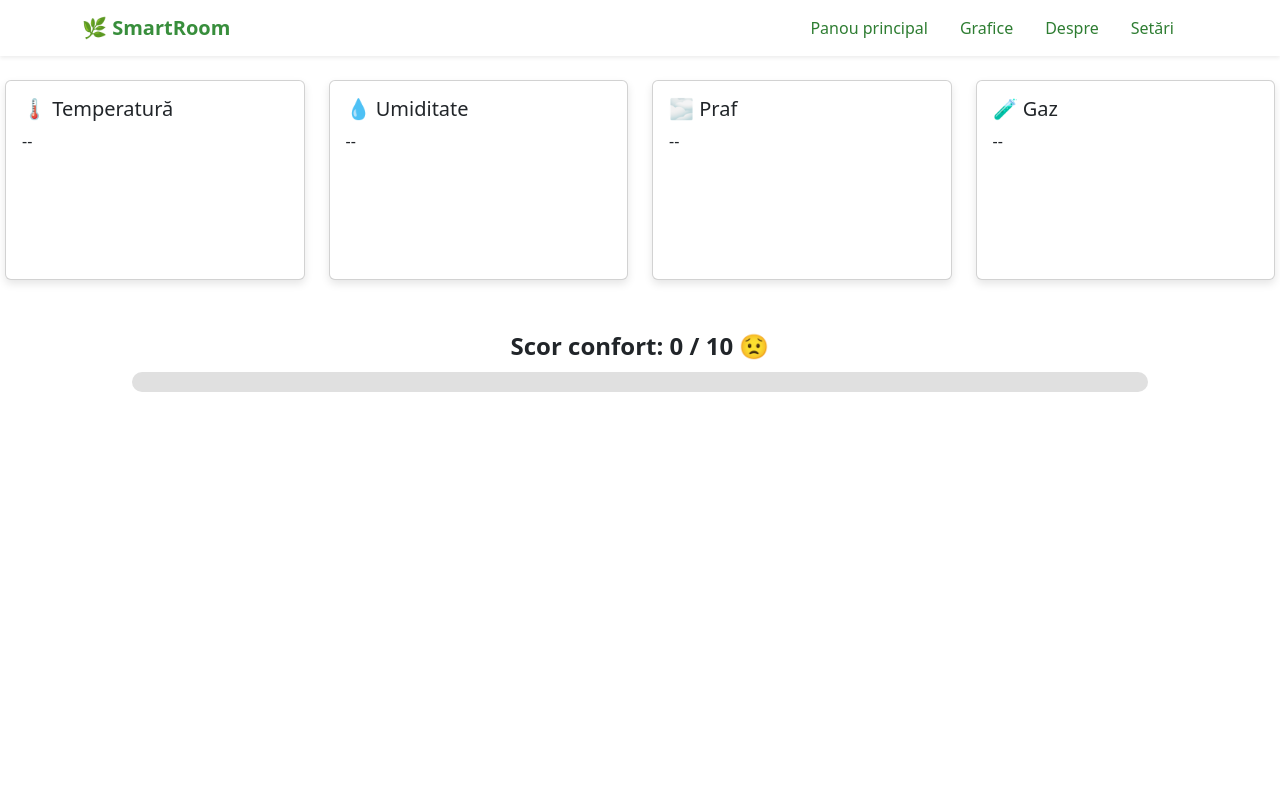
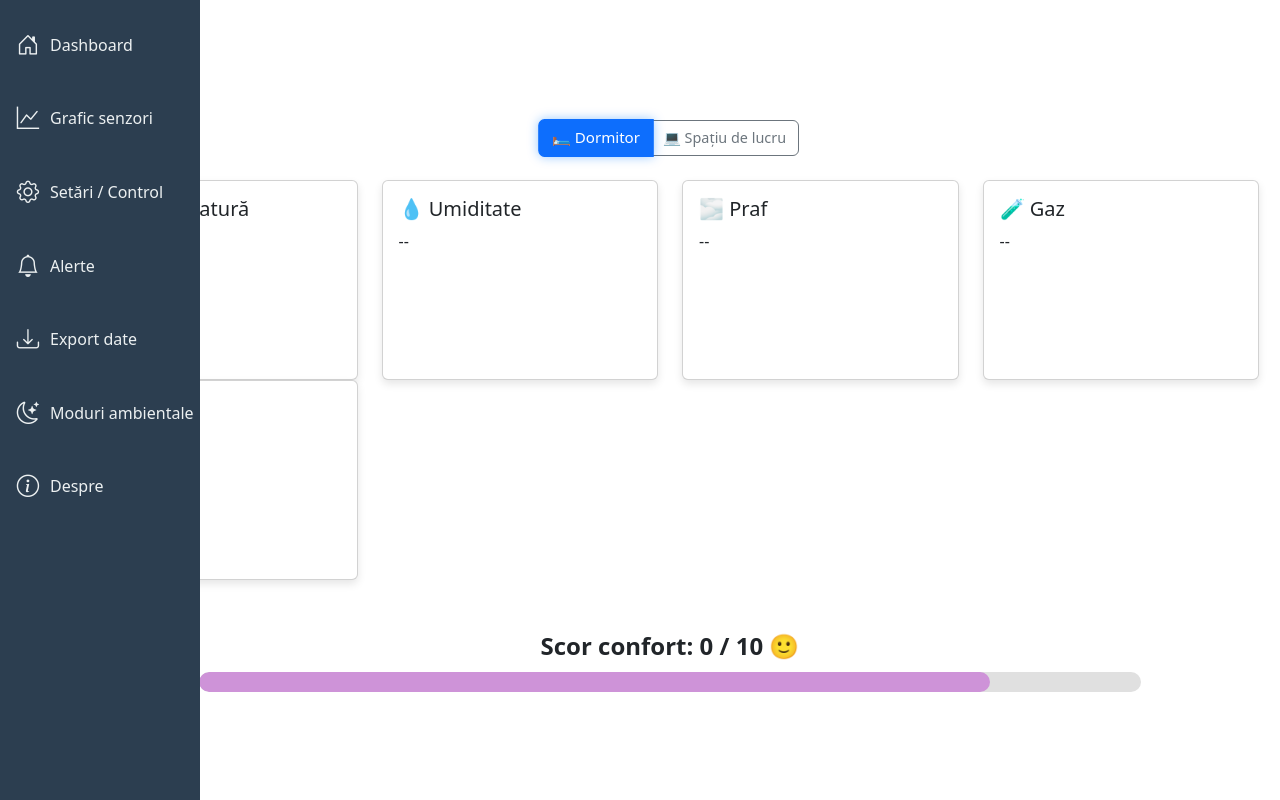
Before and after one commit to roxiexd7015/smartroom, a Flask app: page / in a window 1280 px wide. Run offline with Flask 3, Linux system fonts and the light colour scheme; data that the repository does not hold is empty; some libraries are stand-ins or nearby versions.

Commit message:
changed the menu appearance

```diff
--- a/app.py
+++ b/app.py
@@ -40,13 +40,12 @@ def receive_data():
         # Calculează scoruri parțiale
         score_temp = 10 if 20 <= temp <= 24 else (2 if temp < 18 or temp > 26 else 6)
         score_hum = 10 if 40 <= hum <= 60 else (2 if hum < 30 or hum > 70 else 6)
-        score_light = 10 if 100 <= light <= 500 else (3 if light < 50 or light > 800 else 6)
+        score_light = 10 if 300 <= light <= 500 else (3 if light < 150 or light > 800 else 6)
         score_dust = 10 if dust < 50 else (2 if dust > 150 else 6)
         score_gas = 10 if gas_resistance >= 30 else (2 if gas_resistance < 10 else 6)
 
         # Scor total rotunjit la 1 zecimală
-        comfort_score = round((score_temp + score_hum + score_light + score_dust + score_gas) / 5, 1)
-
+        comfort_score = round((score_temp + score_hum + score_dust + score_gas) / 4, 1)
 
         # Inserare date în tabelă (fără ID și timestamp - se generează automat)
         query = """
--- /dev/null
+++ b/static/css/sidebar.css
@@ -0,0 +1,88 @@
+.sidebar {
+  position: fixed;
+  top: 0;
+  left: 0;
+  height: 100vh;
+  width: 60px;
+  background-color: #2c3e50;
+  padding-top: 1rem;
+  transition: width 0.3s;
+  overflow-x: hidden;
+  z-index: 1000;
+}
+
+.sidebar:hover {
+  width: 200px;
+}
+
+.sidebar ul {
+  list-style-type: none;
+  padding: 0;
+  margin: 0;
+}
+
+.sidebar li {
+  margin-bottom: 1rem;
+}
+
+.sidebar a {
+  display: flex;
+  align-items: center;
+  text-decoration: none;
+  color: #ecf0f1;
+  padding: 0.75rem 1rem;
+  transition: background-color 0.2s, color 0.2s;
+}
+
+.sidebar a i {
+  font-size: 1.4rem;
+  margin-right: 10px;
+  min-width: 24px;
+  text-align: center;
+}
+
+.sidebar a span {
+  opacity: 0;
+  transition: opacity 0.2s ease;
+  white-space: nowrap;
+}
+
+.sidebar:hover a span {
+  opacity: 1;
+}
+
+.sidebar a:hover,
+.sidebar a.active {
+  background-color: #34495e;
+  color: #ffffff;
+  font-weight: bold;
+  border-left: 3px solid #1abc9c;
+}
+
+/* RESPONSIVE pentru ecrane mici */
+@media (max-width: 768px) {
+  .sidebar {
+    width: 100%;
+    height: auto;
+    position: relative;
+  }
+
+  .sidebar ul {
+    display: flex;
+    flex-direction: row;
+    justify-content: space-around;
+  }
+
+  .sidebar a {
+    justify-content: center;
+    padding: 0.5rem;
+  }
+
+  .sidebar a span {
+    display: none;
+  }
+
+  .content {
+    margin-left: 0 !important;
+  }
+}
--- a/static/css/styles.css
+++ b/static/css/styles.css
@@ -125,6 +125,12 @@ p {
 /* ========== BUTOANE ========== */
 .btn-group .btn {
   font-size: 0.9rem;
+  transition: all 0.3s ease;
+}
+
+.btn-group .btn.active {
+  box-shadow: 0 0 10px rgba(0, 123, 255, 0.4);
+  transform: scale(1.05);
 }
 
 .nav-arrow {
--- /dev/null
+++ b/templates/base.html
@@ -0,0 +1,25 @@
+<!DOCTYPE html>
+<html lang="ro">
+<head>
+  <meta charset="UTF-8">
+  <meta name="viewport" content="width=device-width, initial-scale=1.0">
+  <title>{% block title %}🌿 SmartRoom{% endblock %}</title>
+  <link rel="stylesheet" href="{{ url_for('static', filename='css/styles.css') }}">
+  <link rel="stylesheet" href="{{ url_for('static', filename='css/sidebar.css') }}">
+  <link href="https://cdn.jsdelivr.net/npm/bootstrap-icons@1.10.5/font/bootstrap-icons.css" rel="stylesheet">
+  <link href="https://cdn.jsdelivr.net/npm/bootstrap@5.3.0/dist/css/bootstrap.min.css" rel="stylesheet">
+  <link href="https://fonts.googleapis.com/css2?family=Poppins:wght@400;600&display=swap" rel="stylesheet">
+</head>
+<body>
+
+  {% include 'sidebar.html' %}
+
+  <div class="content" style="margin-left: 60px; padding: 1rem;">
+    {% block content %}
+    <!--continut pagina-->
+    {% endblock %}
+  </div>
+
+  <script src="https://cdn.jsdelivr.net/npm/bootstrap@5.3.0/dist/js/bootstrap.bundle.min.js"></script>
+</body>
+</html>
--- a/templates/dashboard.html
+++ b/templates/dashboard.html
@@ -1,21 +1,15 @@
-<!--  1. HEAD – încarci Bootstrap și setezi stilul de bază -->
-<!DOCTYPE html>
-<html lang="ro">
-<head>
-  <meta charset="UTF-8">
-  <meta name="viewport" content="width=device-width, initial-scale=1">
-  <title>SmartRoom Dashboard</title>
-  <link rel="stylesheet" href="{{ url_for('static', filename='css/styles.css') }}">
+{% extends "base.html" %}
 
-  <!-- Bootstrap pentru stil rapid -->
-  <link href="https://cdn.jsdelivr.net/npm/bootstrap@5.3.0/dist/css/bootstrap.min.css" rel="stylesheet">
-  <link href="https://fonts.googleapis.com/css2?family=Poppins:wght@400;600&display=swap" rel="stylesheet">
+{% block title %}Smartroom Dashboard{% endblock %}
 
-</head>
+{% block content %}
+  <div class="text-center my-4">
+    <div class="btn-group" role="group" aria-label="Locație activă">
+      <button id="btn-bedroom" class="btn btn-outline-primary active" onclick="selectLocation('bedroom')">🛏 Dormitor</button>
+      <button id="btn-office" class="btn btn-outline-secondary" onclick="selectLocation('home_office')">💻 Spațiu de lucru</button>
+    </div>
+  </div>
 
-<!--  2. BODY – conținutul vizibil în pagină -->
-<body>
-  {% include 'header.html' %}
   <!--  3. Container cu carduri pentru senzori -->
   <div class="row" id="cards">
     <!-- Card Temperatură -->
@@ -50,6 +44,14 @@
       </div>
     </div>
 
+    <!-- Card Lumina -->
+    <div class="col-md-3">
+      <div class="card p-3" onclick="window.location.href='/details/light'">
+        <h5>💡 Lumina</h5>
+        <p id="light">--</p>
+      </div>
+    </div>
+
     <div class="comfort-score mt-5" id="comfortScoreContainer">
       Scor confort: <span id="scoreValue">{{ data.comfort_score }}</span> / 10 <span id="scoreEmoji">🙂</span>
       <div class="comfort-bar mt-2">
@@ -58,30 +60,7 @@
     </div>
   </div>
 
-  <script>
-    // Exemplu dinamic (poate fi înlocuit cu valoare din Flask)
-    const score = parseFloat("{{ data.comfort_score }}");
-    const bar = document.getElementById('scoreBar');
-    const emoji = document.getElementById('scoreEmoji');
-
-    if (score >= 8) {
-      bar.style.backgroundColor = '#66bb6a'; // verde
-      emoji.textContent = '😍';
-    } else if (score >= 6) {
-      bar.style.backgroundColor = '#ffee58'; // galben
-      emoji.textContent = '🙂';
-    } else if (score >= 4) {
-      bar.style.backgroundColor = '#ffa726'; // portocaliu
-      emoji.textContent = '😐';
-    } else {
-      bar.style.backgroundColor = '#ef5350'; // roșu
-      emoji.textContent = '😟';
-    }
-
-    bar.style.width = (score * 10) + '%';
-  </script>
-
-  <!--  Actualizare automată din API la fiecare 5 secunde -->
+  <!--  Actualizare automata din API la fiecare 5 secunde -->
   <script>
     async function fetchLatestData() {
       const res = await fetch('/api/latest');
@@ -115,6 +94,4 @@
     setInterval(fetchLatestData, 5000);
 
   </script>
-<script src="https://cdn.jsdelivr.net/npm/bootstrap@5.3.0/dist/js/bootstrap.bundle.min.js"></script>
-</body>
-</html>
+  {% endblock %}
--- /dev/null
+++ b/templates/sidebar.html
@@ -0,0 +1,51 @@
+<!-- sidebar.html -->
+<link rel="stylesheet" href="{{ url_for('static', filename='css/sidebar.css') }}">
+<!-- Bootstrap Icons -->
+<link href="https://cdn.jsdelivr.net/npm/bootstrap-icons@1.10.5/font/bootstrap-icons.css" rel="stylesheet">
+
+<div class="sidebar">
+  <ul>
+    <li>
+      <a href="/dashboard" class="nav-link {% if request.path == '/dashboard' %}active{% endif %}">
+        <i class="bi bi-house-door"></i>
+        <span>Dashboard</span>
+      </a>
+    </li>
+    <li>
+      <a href="/charts" class="nav-link {% if request.path.startswith('/charts') or request.path.startswith('/details') %}active{% endif %}">
+        <i class="bi bi-graph-up"></i>
+        <span>Grafic senzori</span>
+      </a>
+    </li>
+    <li>
+      <a href="/settings" class="nav-link {% if request.path == '/settings' %}active{% endif %}">
+        <i class="bi bi-gear"></i>
+        <span>Setări / Control</span>
+      </a>
+    </li>
+    <li>
+      <a href="/alerts" class="nav-link {% if request.path == '/alerts' %}active{% endif %}">
+        <i class="bi bi-bell"></i>
+        <span>Alerte</span>
+      </a>
+    </li>
+    <li>
+      <a href="/export" class="nav-link {% if request.path == '/export' %}active{% endif %}">
+        <i class="bi bi-download"></i>
+        <span>Export date</span>
+      </a>
+    </li>
+    <li>
+      <a href="/modes" class="nav-link {% if request.path == '/modes' %}active{% endif %}">
+        <i class="bi bi-moon-stars"></i>
+        <span>Moduri ambientale</span>
+      </a>
+    </li>
+    <li>
+      <a href="/about" class="nav-link {% if request.path == '/about' %}active{% endif %}">
+        <i class="bi bi-info-circle"></i>
+        <span>Despre</span>
+      </a>
+    </li>
+  </ul>
+</div>
```
Also changed, not shown: templates/details.html (+6 -19 lines).
